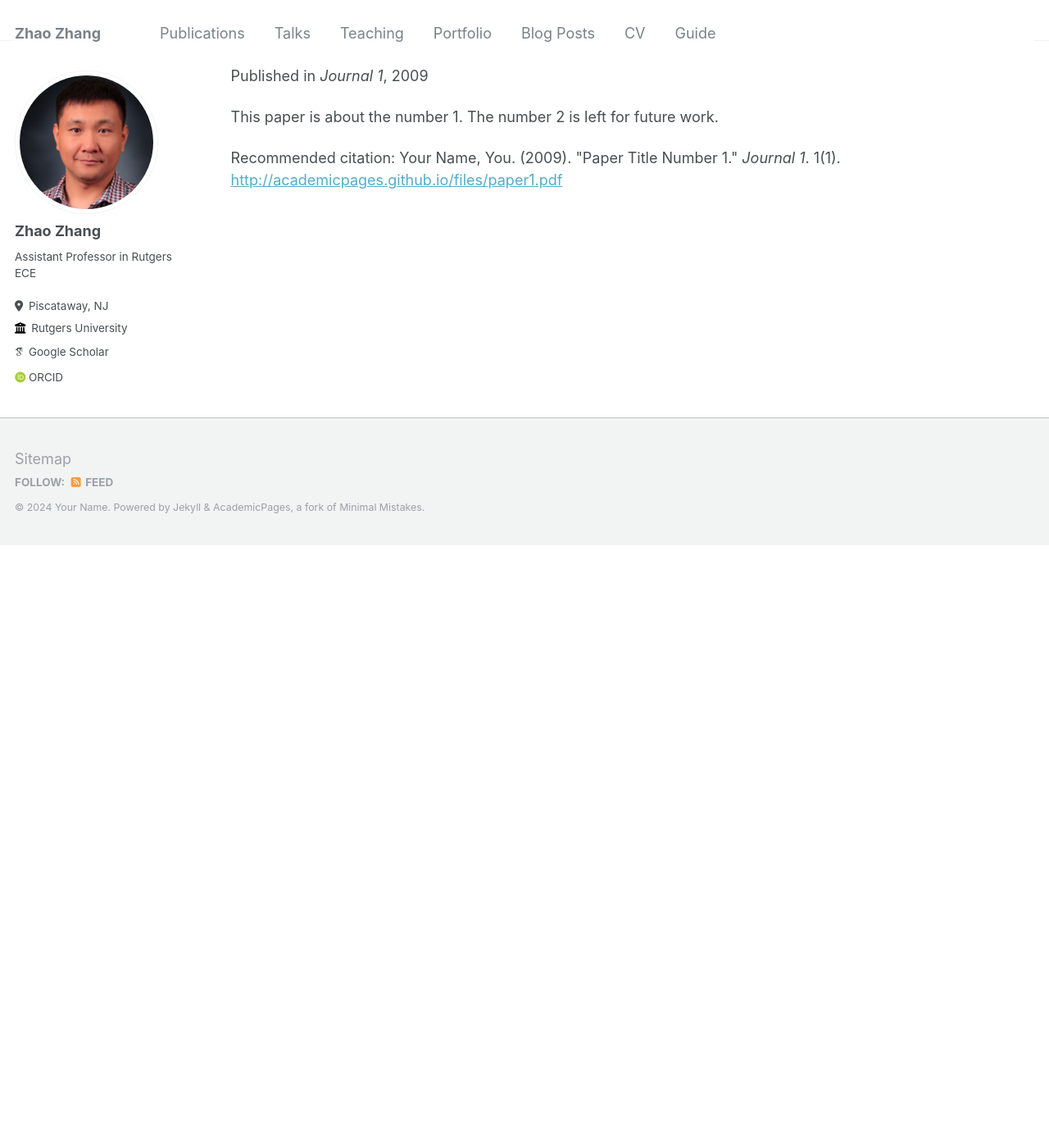
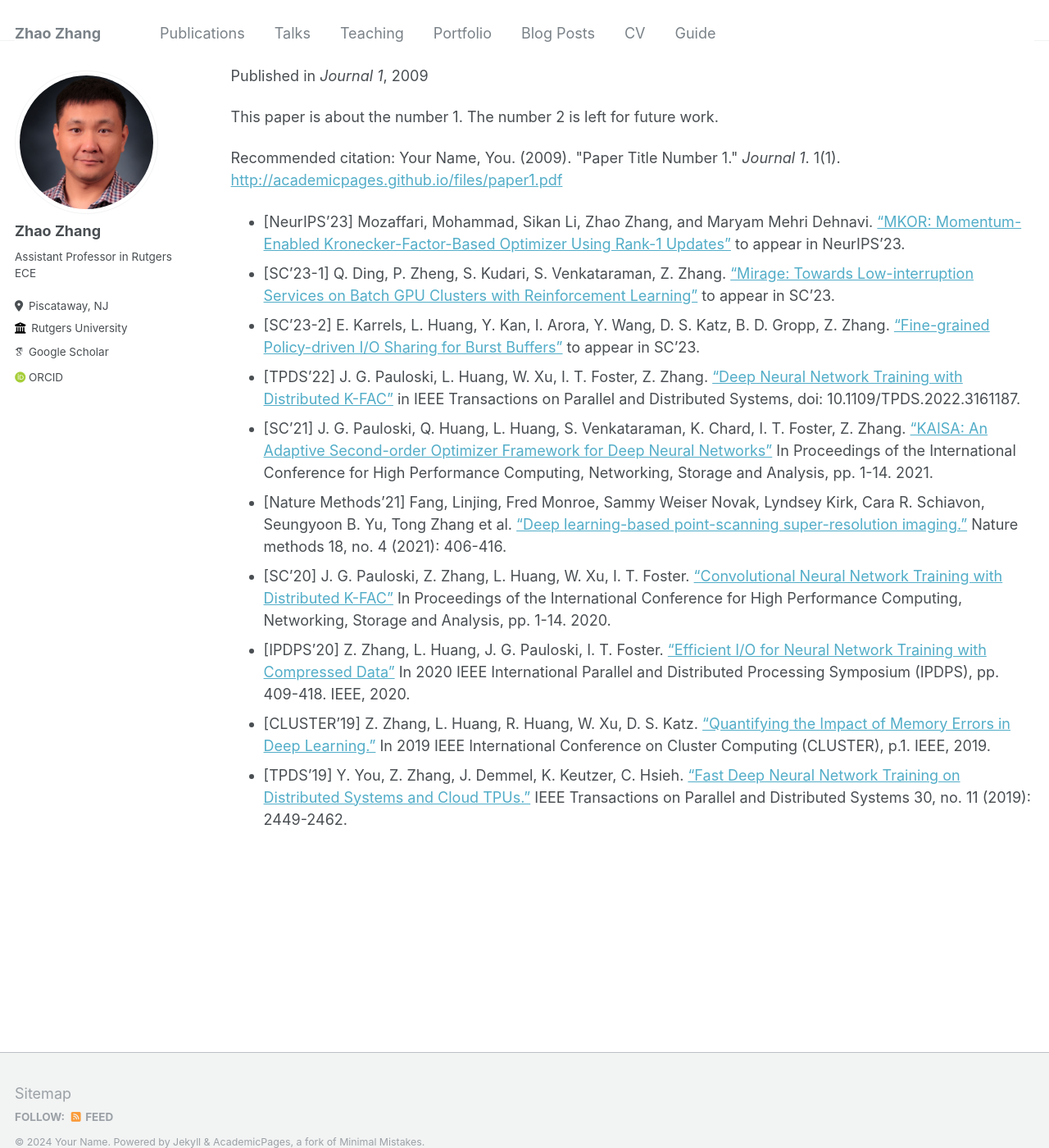
Before and after one commit to zhaozhang/zhaozhang.github.io, a Jekyll site: the page built from _pages/publications.md, in a window 1280 px wide and 1400 px high, scrolled down 901 px. Shown: the whole window at 82% size. Built offline with Jekyll 4.4.1, drawn with Linux system fonts in a browser that asks for light colours; some web fonts are replaced; before the commit the page ends 1565 px from its top, so only the background shows below that.

Commit message:
publications

```diff
--- a/_pages/publications.md
+++ b/_pages/publications.md
@@ -14,3 +14,15 @@ author_profile: true
 {% for post in site.publications reversed %}
   {% include archive-single.html %}
 {% endfor %}
+
+- [NeurIPS'23] Mozaffari, Mohammad, Sikan Li, Zhao Zhang, and Maryam Mehri Dehnavi. ["MKOR: Momentum-Enabled Kronecker-Factor-Based Optimizer Using Rank-1 Updates"](https://arxiv.org/abs/2306.01685) to appear in NeurIPS'23.
+- [SC'23-1] Q. Ding, P. Zheng, S. Kudari, S. Venkataraman, Z. Zhang. ["Mirage: Towards Low-interruption Services on Batch GPU Clusters with Reinforcement Learning"](https://arxiv.org/abs/2306.14086) to appear in SC'23.
+- [SC'23-2] E. Karrels, L. Huang, Y. Kan, I. Arora, Y. Wang, D. S. Katz, B. D. Gropp, Z. Zhang. ["Fine-grained Policy-driven I/O Sharing for Burst Buffers"](https://arxiv.org/abs/2306.11615) to appear in SC'23.
+- [TPDS'22] J. G. Pauloski, L. Huang, W. Xu, I. T. Foster, Z. Zhang. ["Deep Neural Network Training with Distributed K-FAC"](https://ieeexplore.ieee.org/document/9739867) in IEEE Transactions on Parallel and Distributed Systems, doi: 10.1109/TPDS.2022.3161187.
+- [SC'21] J. G. Pauloski, Q. Huang, L. Huang, S. Venkataraman, K. Chard, I. T. Foster, Z. Zhang. ["KAISA: An Adaptive Second-order Optimizer Framework for Deep Neural Networks"](https://arxiv.org/pdf/2107.01739.pdf) In Proceedings of the International Conference for High Performance Computing, Networking, Storage and Analysis, pp. 1-14. 2021.
+- [Nature Methods'21] Fang, Linjing, Fred Monroe, Sammy Weiser Novak, Lyndsey Kirk, Cara R. Schiavon, Seungyoon B. Yu, Tong Zhang et al. ["Deep learning-based point-scanning super-resolution imaging."](https://www.nature.com/articles/s41592-021-01080-z) Nature methods 18, no. 4 (2021): 406-416.
+- [SC'20] J. G. Pauloski, Z. Zhang, L. Huang, W. Xu, I. T. Foster. ["Convolutional Neural Network Training with Distributed K-FAC"](https://dl.acm.org/doi/abs/10.5555/3433701.3433826) In Proceedings of the International Conference for High Performance Computing, Networking, Storage and Analysis, pp. 1-14. 2020.
+- [IPDPS'20] Z. Zhang, L. Huang, J. G. Pauloski, I. T. Foster. ["Efficient I/O for Neural Network Training with Compressed Data"](https://ieeexplore.ieee.org/abstract/document/9139800/) In 2020 IEEE International Parallel and Distributed Processing Symposium (IPDPS), pp. 409-418. IEEE, 2020.
+- [CLUSTER'19] Z. Zhang, L. Huang, R. Huang, W. Xu, D. S. Katz. ["Quantifying the Impact of Memory Errors in Deep Learning."](https://ieeexplore.ieee.org/document/8890989) In 2019 IEEE International Conference on Cluster Computing (CLUSTER), p.1. IEEE, 2019.
+- [TPDS'19] Y. You, Z. Zhang, J. Demmel, K. Keutzer, C. Hsieh. ["Fast Deep Neural Network Training on
+Distributed Systems and Cloud TPUs."](https://ieeexplore.ieee.org/document/8703162) IEEE Transactions on Parallel and Distributed Systems 30, no. 11 (2019): 2449-2462.
```
